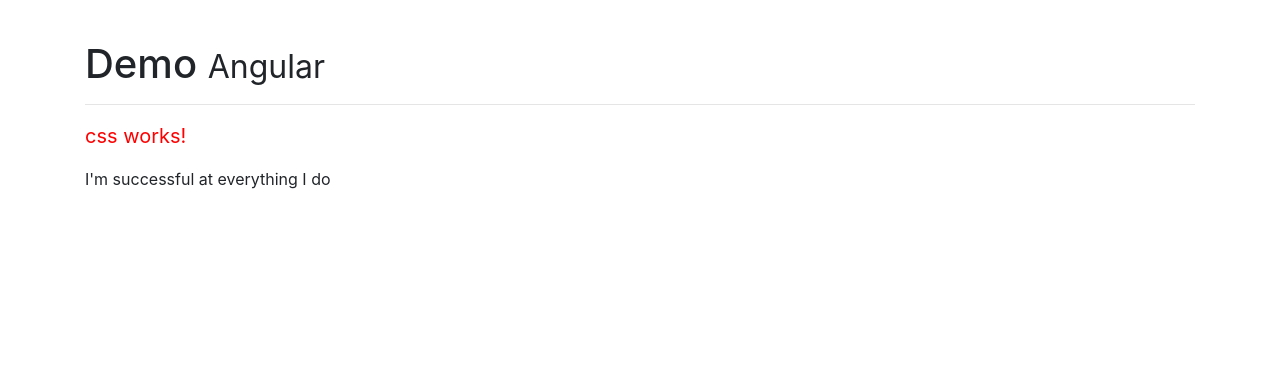
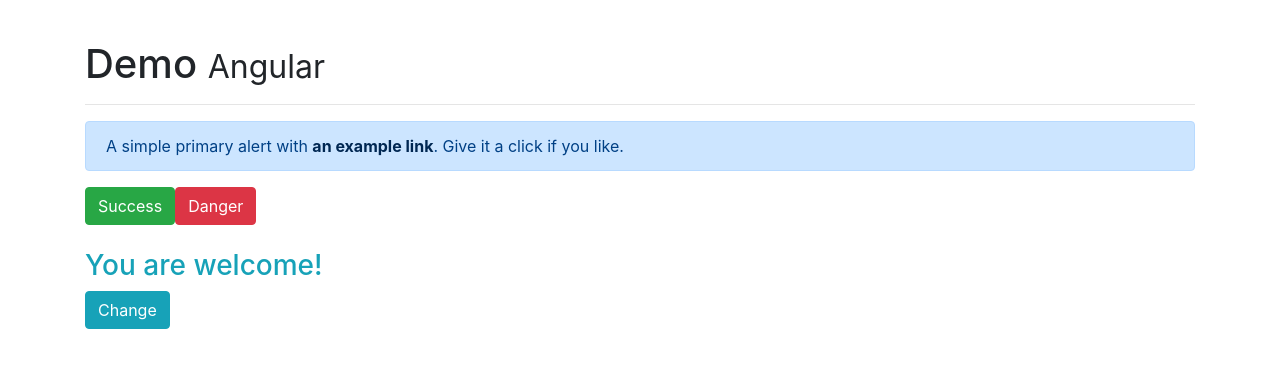
Before and after one commit to Jesusd19/varied, an Angular app: page / in a window 1280 px wide. Shown: the top 368 px of the page. Built offline with nearby package versions, Linux system fonts and the light colour scheme.

Commit message:
NgClass - Agregar clases de estilos a elementos del html

```diff
--- a/src/app/app.component.html
+++ b/src/app/app.component.html
@@ -2,8 +2,9 @@
   <h1>Demo <small>Angular</small></h1>
   <hr>
   <!-- <app-ng-style></app-ng-style> -->
-  <app-css></app-css>
-  <p>I'm successful at everything I do</p>
+  <!-- <app-css></app-css> -->
+  <app-clases></app-clases>
+
 </div>
 
 <router-outlet></router-outlet>
--- a/src/app/app.module.ts
+++ b/src/app/app.module.ts
@@ -5,12 +5,14 @@
 import { AppComponent } from './app.component';
 import { NgStyleComponent } from './components/ng-style/ng-style.component';
 import { CssComponent } from './components/css/css.component';
+import { ClasesComponent } from './components/clases/clases.component';
 
 @NgModule({
   declarations: [
     AppComponent,
     NgStyleComponent,
-    CssComponent
+    CssComponent,
+    ClasesComponent
   ],
   imports: [
     BrowserModule,
--- /dev/null
+++ b/src/app/components/clases/clases.component.html
@@ -0,0 +1,13 @@
+<div [ngClass]="alert" class="alert" role="alert">
+  A simple primary alert with <a href="#" class="alert-link">an example link</a>. Give it a click if you like.
+</div>
+
+<button class="btn btn-success" (click)="alert = 'alert-success'">Success</button>
+<button class="btn btn-danger" (click)="alert = 'alert-danger'">Danger</button>
+
+<br><br>
+<h3 [ngClass]="{'text-danger': propiedades.danger, 'text-info': !propiedades.danger}">
+  You are welcome!
+</h3>
+
+<button (click)="propiedades.danger = !propiedades.danger" class="btn" [ngClass]="{'btn-danger': propiedades.danger, 'btn-info': !propiedades.danger}">Change</button>
--- /dev/null
+++ b/src/app/components/clases/clases.component.ts
@@ -0,0 +1,20 @@
+import { Component, OnInit } from '@angular/core';
+
+@Component({
+  selector: 'app-clases',
+  templateUrl: './clases.component.html',
+  styles: []
+})
+export class ClasesComponent implements OnInit {
+  alert:string = "alert-primary";
+
+  propiedades:Object = {
+    danger: false
+  }
+
+  constructor() { }
+
+  ngOnInit() {
+  }
+
+}
```
